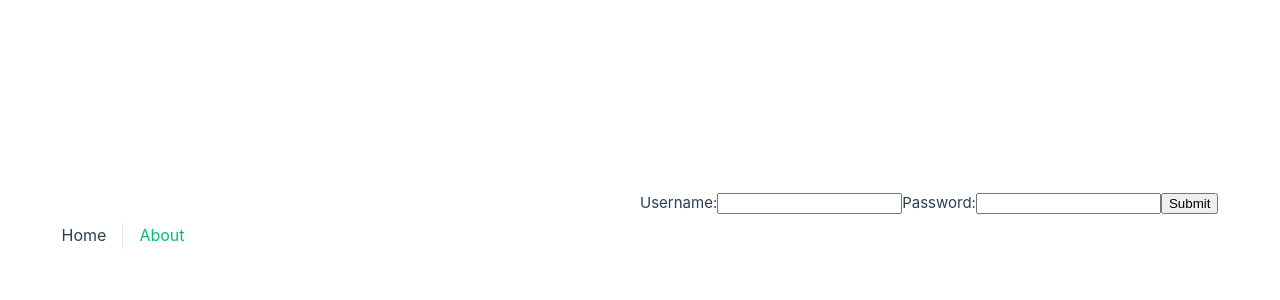
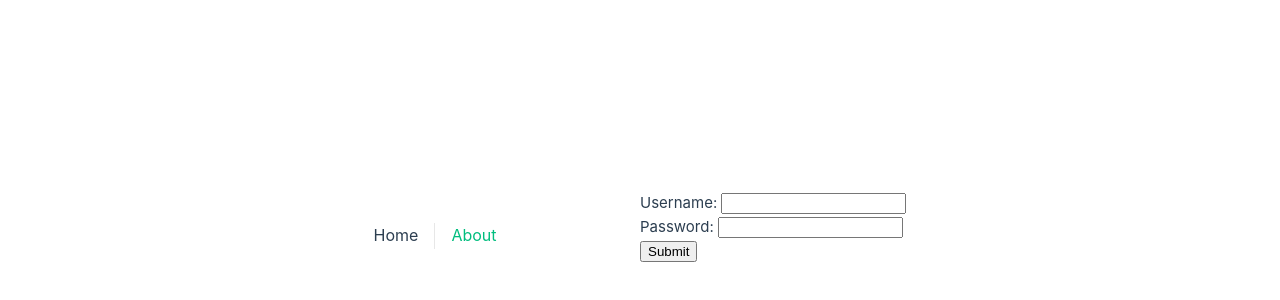
Before and after one commit to staten-island-tech/supabase-millionswillgambleforchiikawa-1-11, a Vue app in the folder app/: page / in a window 1280 px wide. Shown: the part 172-472 px from the top of the page. Built offline with nearby package versions, Linux system fonts and the light colour scheme; no server answers; the database is empty; the HTML template or start-up script is replaced by a standard one.

Commit message:
Update HomeView.vue

```diff
--- a/app/src/views/HomeView.vue
+++ b/app/src/views/HomeView.vue
@@ -4,10 +4,14 @@
   <main>
     <div>
       <form action="">
-        <label for="name">Username:</label>
-        <input type="text" name="username" id="name" />
-        <label for="pass">Password:</label>
-        <input type="text" name="password" id="pass" />
+        <div>
+          <label for="name">Username: </label>
+          <input type="text" name="username" id="name" />
+        </div>
+        <div>
+          <label for="pass">Password: </label>
+          <input type="password" name="password" id="pass" />
+        </div>
         <button id="LogIn" type="submit">Submit</button>
       </form>
     </div>
```
